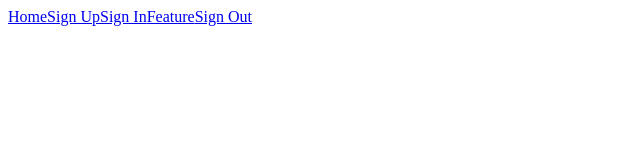
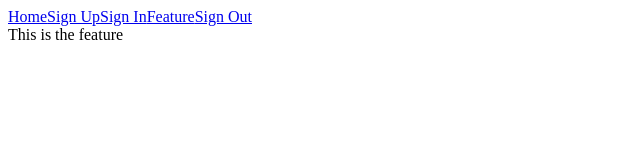
Before and after one commit to ClassicallyGeek/UdemyAuthClient, a React (Create React App) app: page /feature in a window 1280 px wide. Shown: the top 160 px of the page, without its empty margins (0-640 px from the left). Built offline with nearby package versions, Linux system fonts and the light colour scheme.

Commit message:
A mostly empty feature component

```diff
--- /dev/null
+++ b/src/components/Feature.js
@@ -0,0 +1,11 @@
+import React, { Component } from 'react';
+
+class Feature extends Component {
+  render() {
+    return (
+      <div>This is the feature</div>
+    );
+  }
+}
+
+export default Feature;
--- a/src/index.js
+++ b/src/index.js
@@ -8,6 +8,7 @@
 import App from './components/App';
 import Welcome from './components/Welcome';
 import Signup from './components/auth/Signup';
+import Feature from './components/Feature';
 import reducers from './reducers';
 
 const store = createStore(
@@ -22,6 +23,7 @@
       <App>
         <Route path="/" exact component={ Welcome } />
         <Route path="/signup" component={ Signup } />
+        <Route path="/feature" component={ Feature } />
       </App>
     </BrowserRouter>
   </Provider>,
```
